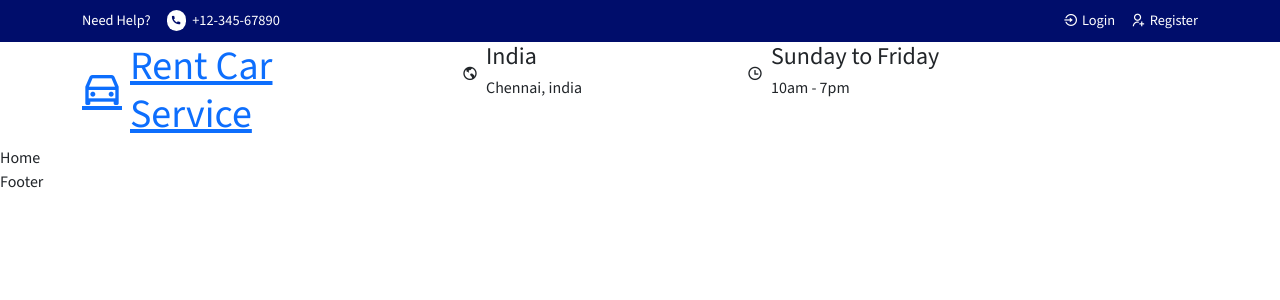
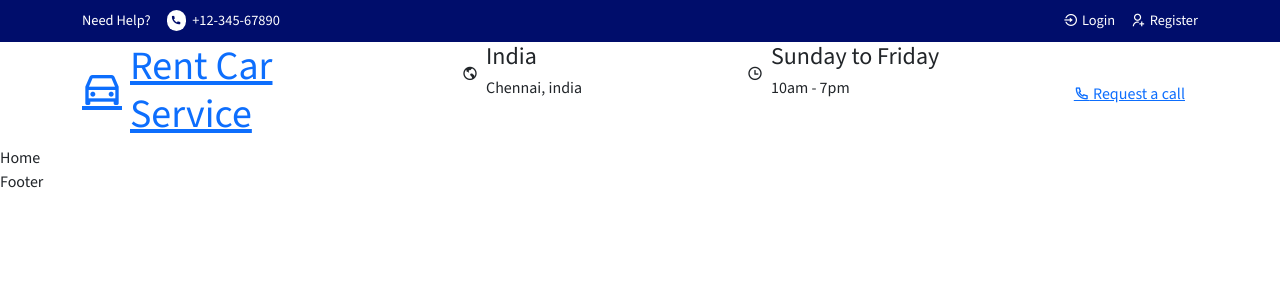
Before and after one commit to navanee1609/car-rent, a React (Create React App) app: page /home in a window 1280 px wide. Shown: the top 300 px of the page. Built offline with nearby package versions, Linux system fonts and the light colour scheme.

Commit message:
completed middle header section

```diff
--- a/src/components/Header/Header.jsx
+++ b/src/components/Header/Header.jsx
@@ -83,6 +83,22 @@ const Header = () => {
                 </div>
               </div>
             </Col>
+
+
+
+            {/* register/login */}
+            <Col
+              lg="2"
+              md="3"
+              sm="0"
+              className=" d-flex align-items-center justify-content-end "
+            >
+              <button className="header__btn btn ">
+                <Link to="/contact">
+                  <i class="ri-phone-line"></i> Request a call
+                </Link>
+              </button>
+            </Col>
           </Row>
         </Container>
       </div>
```
